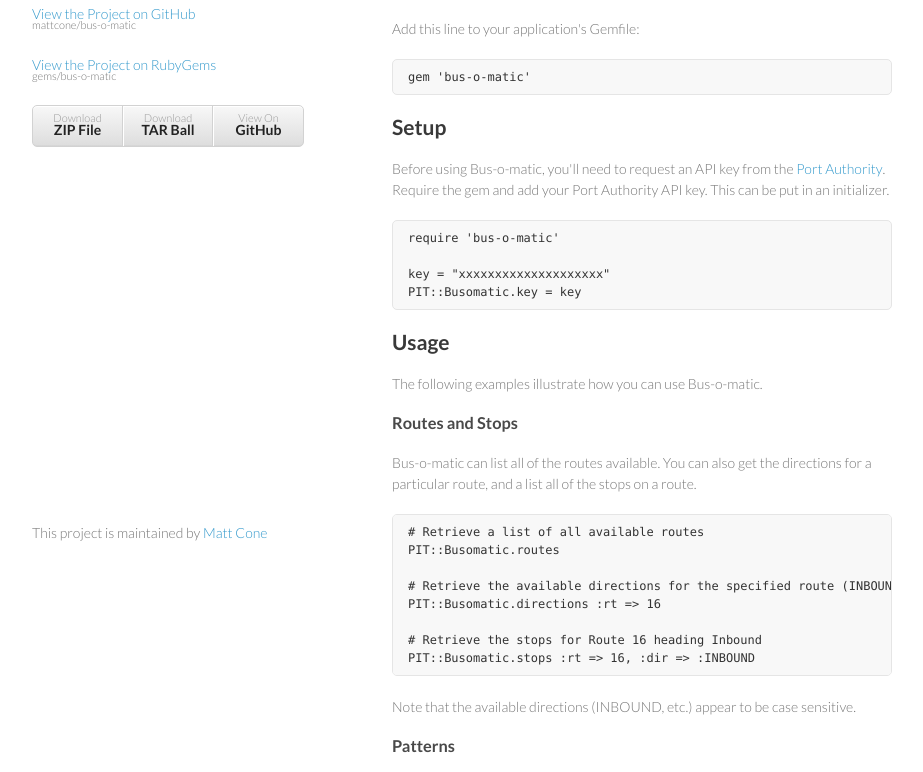
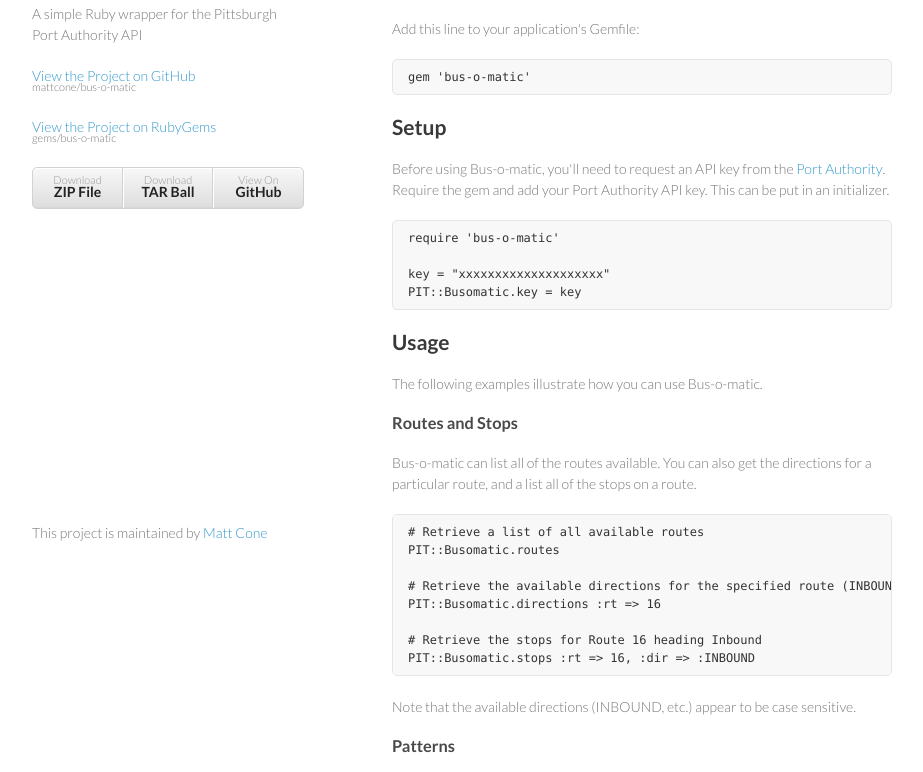
Before and after one commit to mattcone/bus-o-matic, a plain HTML site: page index.html in a window 1280 px wide. Shown: the part 187-959 px from the top of the page, without its empty margins (178-1101 px from the left). Drawn offline with Linux system fonts and the light colour scheme.

Commit message:
Update index.html

```diff
--- a/index.html
+++ b/index.html
@@ -17,6 +17,7 @@
       <header>
         <p><img src="http://cdn.flaticon.com/png/256/48.png" width="75px"></p>
         <h1>Bus-o-matic</h1>
+        <p>A simple Ruby wrapper for the Pittsburgh Port Authority API </p>
 
         <p class="view"><a href="https://github.com/mattcone/bus-o-matic">View the Project on GitHub <small>mattcone/bus-o-matic</small></a></p>
         <p class="view"><a href="https://rubygems.org/gems/bus-o-matic">View the Project on RubyGems <small>gems/bus-o-matic</small></a></p>
```
